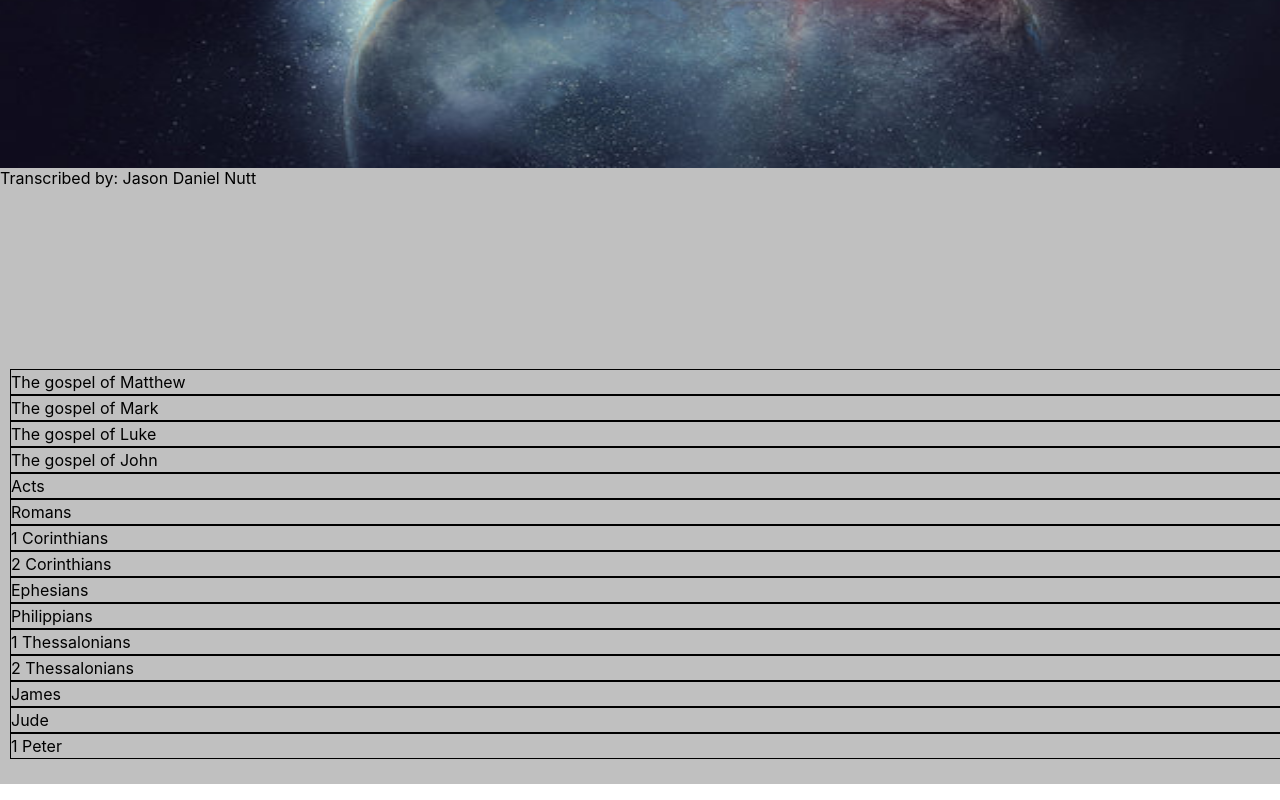
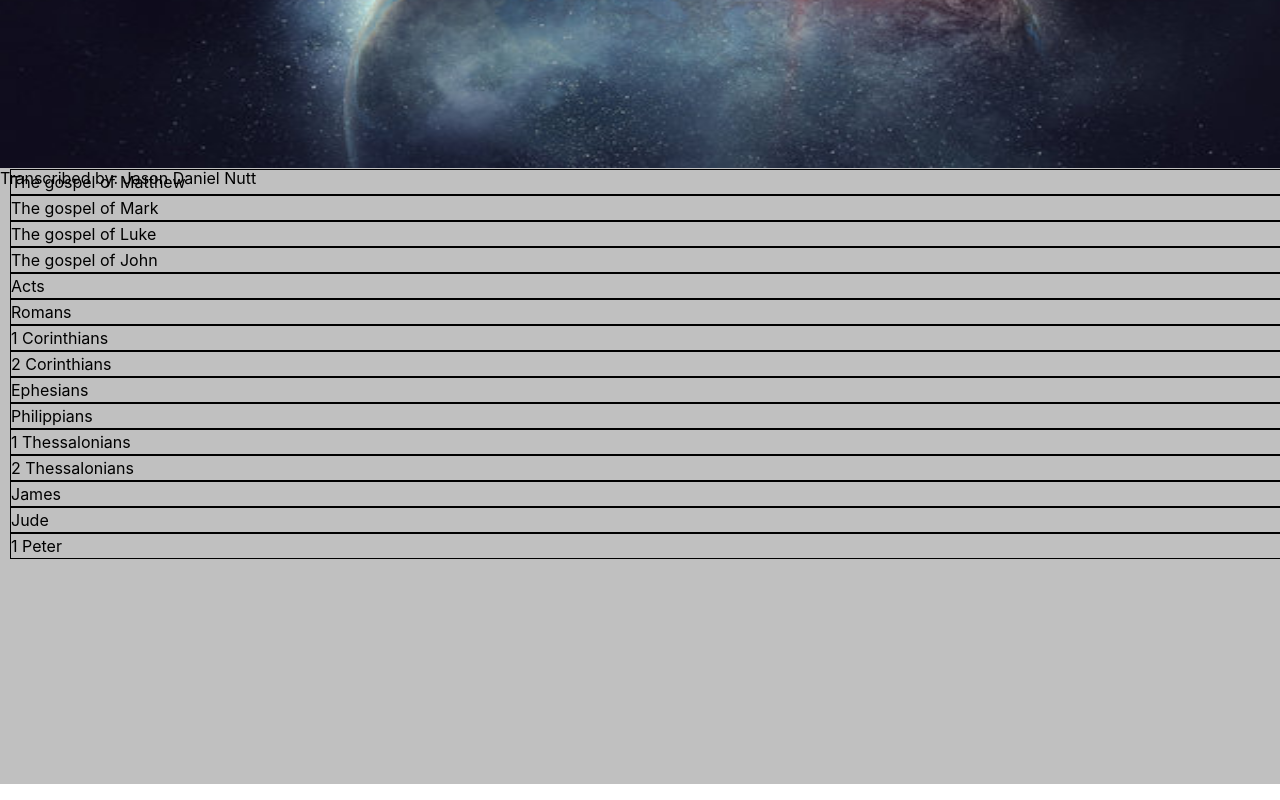
Before and after one commit to jnutt367/the-holy-bible, a Next.js app: page / in a window 1280 px wide. Shown: the part 530-1330 px from the top of the page. Built offline with nearby package versions, Linux system fonts and the light colour scheme.

Commit message:
Update Home.module.css
Up index

```diff
--- a/styles/Home.module.css
+++ b/styles/Home.module.css
@@ -26,7 +26,7 @@
 }
 .index  {
   position: relative;
-   top: -25px;
+   top: -225px;
   display: grid;
   grid-gaps: 10px;
   justify-content: space-around;
```
